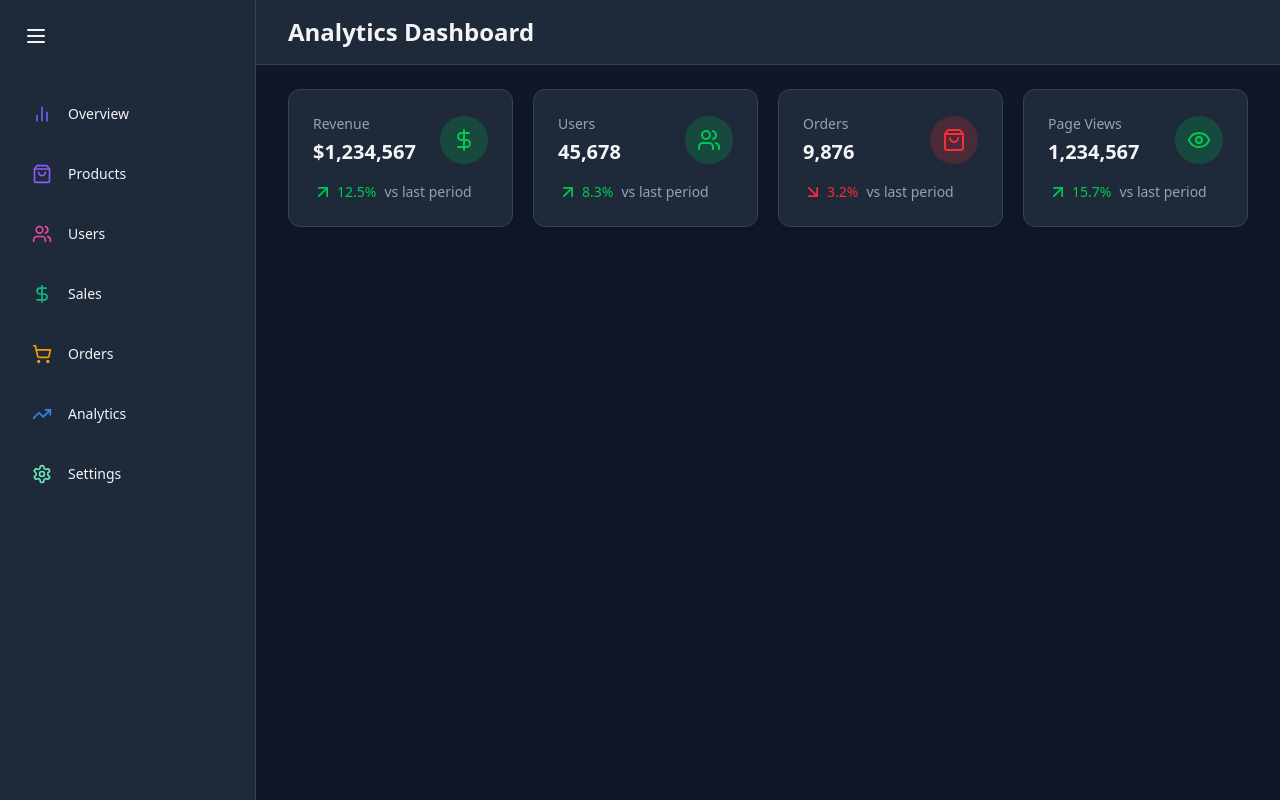
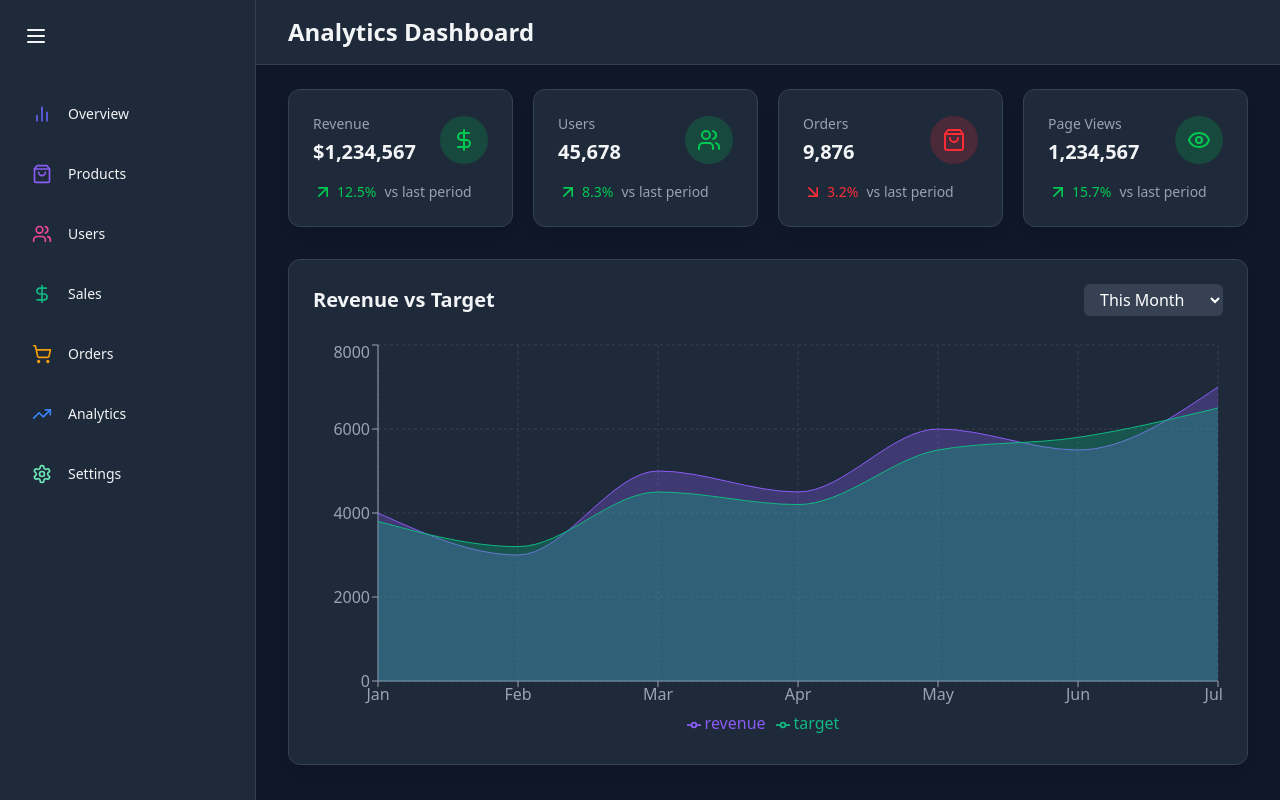
Before and after one commit to souravmanikandan/react-admin-dashboard, a React (Vite) app: page /analytics in a window 1280 px wide. Built offline with nearby package versions, Linux system fonts and the light colour scheme.

Commit message:
RevenueChart

```diff
--- /dev/null
+++ b/src/components/analytics/RevenueChart.jsx
@@ -0,0 +1,57 @@
+import { useState } from "react";
+import { motion } from "framer-motion";
+import { AreaChart, Area, XAxis, YAxis, CartesianGrid, Tooltip, Legend, ResponsiveContainer } from "recharts";
+
+const revenueData = [
+	{ month: "Jan", revenue: 4000, target: 3800 },
+	{ month: "Feb", revenue: 3000, target: 3200 },
+	{ month: "Mar", revenue: 5000, target: 4500 },
+	{ month: "Apr", revenue: 4500, target: 4200 },
+	{ month: "May", revenue: 6000, target: 5500 },
+	{ month: "Jun", revenue: 5500, target: 5800 },
+	{ month: "Jul", revenue: 7000, target: 6500 },
+];
+
+const RevenueChart = () => {
+    const [selectedTimeRange, setSelectedTimeRange] = useState("This Month");
+  return (
+    <motion.div
+        className='bg-gray-800 bg-opacity-50 backdrop-filter backdrop-blur-lg shadow-lg rounded-xl p-6 border border-gray-700 mb-8'
+        initial={{ opacity: 0, y: 20 }}
+        animate={{ opacity: 1, y: 0 }}
+        transition={{ delay: 0.2 }}
+    >
+        <div className="flex justify-between items-center mb-6">
+            <h2 className="text-xl font-semibold text-gray-100">Revenue vs Target</h2>
+            <select
+					className='bg-gray-700 text-white rounded-md px-3 py-1 focus:outline-none focus:ring-2 focus:ring-blue-500'
+					value={selectedTimeRange}
+					onChange={(e) => setSelectedTimeRange(e.target.value)}
+				>
+					<option>This Week</option>
+					<option>This Month</option>
+					<option>This Quarter</option>
+					<option>This Year</option>
+				</select>
+        </div>
+        <div style={{ width: "100%", height: 400 }}>
+				<ResponsiveContainer>
+					<AreaChart data={revenueData}>
+						<CartesianGrid strokeDasharray='3 3' stroke='#374151' />
+						<XAxis dataKey='month' stroke='#9CA3AF' />
+						<YAxis stroke='#9CA3AF' />
+						<Tooltip
+							contentStyle={{ backgroundColor: "rgba(31, 41, 55, 0.8)", borderColor: "#4B5563" }}
+							itemStyle={{ color: "#E5E7EB" }}
+						/>
+						<Legend />
+						<Area type='monotone' dataKey='revenue' stroke='#8B5CF6' fill='#8B5CF6' fillOpacity={0.3} />
+						<Area type='monotone' dataKey='target' stroke='#10B981' fill='#10B981' fillOpacity={0.3} />
+					</AreaChart>
+				</ResponsiveContainer>
+			</div>
+    </motion.div>
+  )
+}
+
+export default RevenueChart
--- a/src/pages/AnalyticsPage.jsx
+++ b/src/pages/AnalyticsPage.jsx
@@ -1,6 +1,7 @@
 import React from 'react'
 import Header from '../components/common/Header'
 import OverviewCards from '../components/analytics/OverviewCards'
+import RevenueChart from '../components/analytics/RevenueChart'
 
 const AnalyticsPage = () => {
   return (
@@ -9,6 +10,7 @@
 
         <main className="max-w-7xl mx-auto py-6 px-4 lg:px-8">
             <OverviewCards />
+            <RevenueChart />
         </main>
     </div>
   )
```
